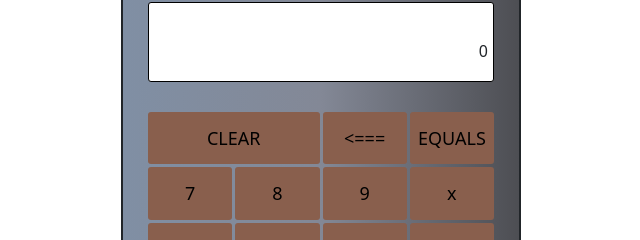
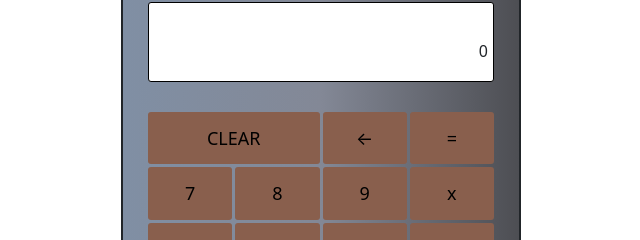
Before and after one commit to ExecutedPoorly/CalculatorSite, a plain HTML site: page index.html in a window 1280 px wide. Shown: the part 202-442 px from the top of the page, 319-959 px from the left. Drawn offline with nearby package versions, Linux system fonts and the light colour scheme.

Commit message:
Update index.html

```diff
--- a/index.html
+++ b/index.html
@@ -26,8 +26,8 @@
 
       <div class="cssgrid">
         <button id="clearall">CLEAR</button>
-        <button id="backspace"><===</button>
-        <button id="equalall">EQUALS</button>
+        <button id="backspace">←</button>
+        <button id="equalall">=</button>
         <button id="number-7">7</button>
         <button id="number-8">8</button>
         <button id="number-9">9</button>
```
